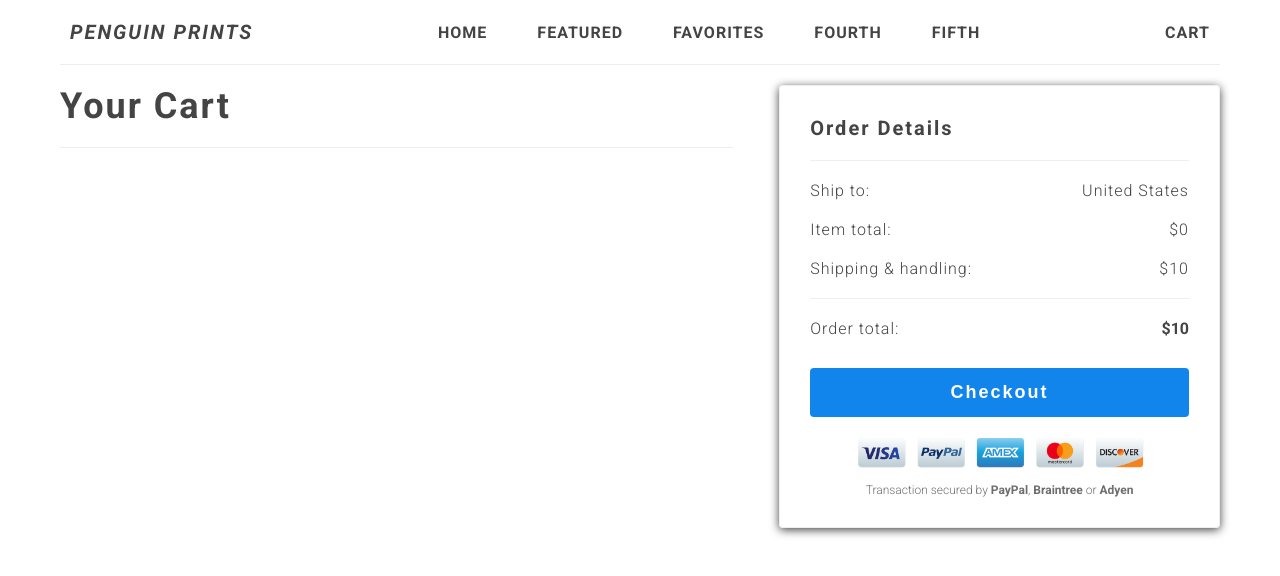
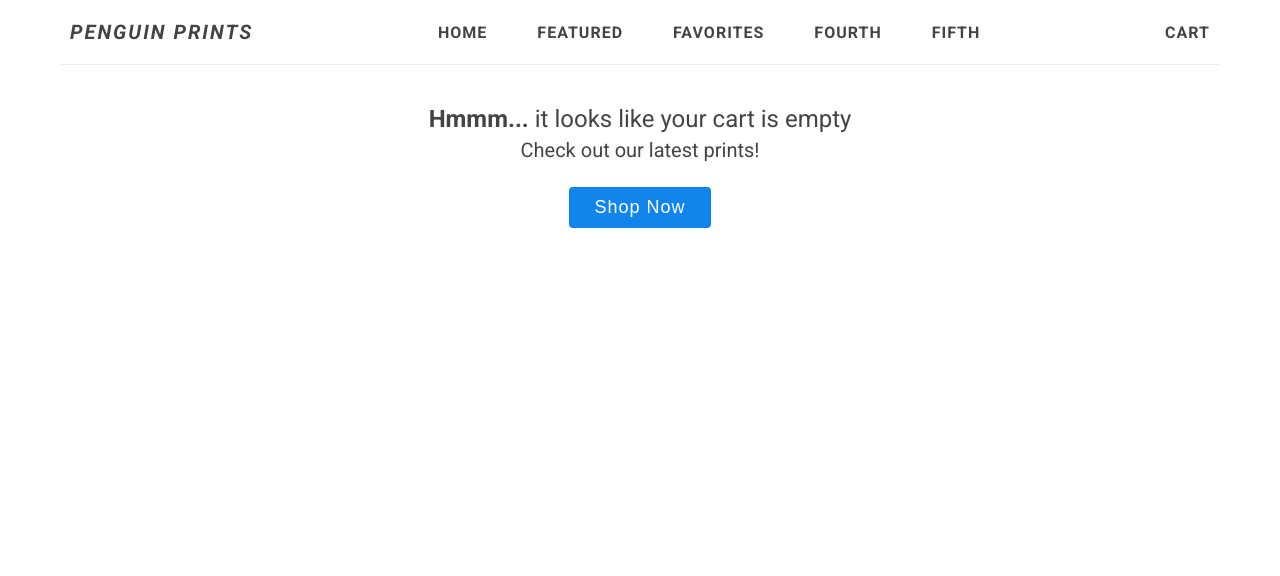
Before and after one commit to dtawata/splash-prints, a Next.js app: page /cart in a window 1280 px wide. Shown: the top 576 px of the page. Built offline with nearby package versions, Linux system fonts and the light colour scheme.

Commit message:
Added message when cart is empty

```diff
--- /dev/null
+++ b/components/cart/Empty.js
@@ -0,0 +1,16 @@
+import styles from '../../styles/cart/Empty.module.css';
+import Link from 'next/link';
+
+const Empty = (props) => {
+  return (
+    <div className={styles.empty}>
+      <div className={styles.title}><strong>Hmmm...</strong> it looks like your cart is empty</div>
+      <div className={styles.cta}>Check out our latest prints!</div>
+      <Link href="/" passHref>
+        <button className={styles.button}>Shop Now</button>
+      </Link>
+    </div>
+  );
+};
+
+export default Empty;
--- a/pages/cart/index.js
+++ b/pages/cart/index.js
@@ -1,33 +1,21 @@
-import { useEffect } from 'react';
 import styles from '../../styles/Cart.module.css';
-import axios from 'axios';
+import { Fragment } from 'react';
 import Content from '../../components/cart/Content';
 import Checkout from '../../components/cart/Checkout';
-import { useState } from 'react';
+import Empty from '../../components/cart/Empty';
 
 const Cart = (props) => {
   const {cart, setCart} = props;
-  // const [content, setContent] = useState([]);
-
-  // useEffect(() => {
-  //   axios.get('http://localhost:3000/api/print', {
-  //     params: {
-  //       id: props.cart
-  //     }
-  //   })
-  //     .then((res) => {
-  //       setContent(res.data);
-  //     })
-  // }, [props.cart])
-
-  // const content = Object.keys(props.cart).map((key) => {
-  //   return props.cart[key];
-  // });
-
+  console.log(cart);
   return (
     <div className={styles.cart}>
-      <Content cart={cart} setCart={setCart} />
-      <Checkout cart={cart} />
+      {Object.keys(cart).length > 0 ?
+        <Fragment>
+          <Content cart={cart} setCart={setCart} />
+          <Checkout cart={cart} />
+        </Fragment> :
+        <Empty />
+      }
     </div>
   );
 };
--- a/styles/Cart.module.css
+++ b/styles/Cart.module.css
@@ -1,4 +1,5 @@
 
 .cart {
   display: flex;
+  padding: 40px 0;
 }
--- /dev/null
+++ b/styles/cart/Empty.module.css
@@ -0,0 +1,28 @@
+
+.empty {
+  width: 100%;
+}
+
+.title {
+  font-size: 24px;
+  text-align: center;
+}
+
+.cta {
+  margin-top: 5px;
+  font-size: 20px;
+  text-align: center;
+}
+
+.button {
+  display: block;
+  margin: 25px auto 0 auto;
+  padding: 10px 25px;
+  background-color: #1285ed;
+  border: none;
+  border-radius: 4px;
+  color: #fff;
+  cursor: pointer;
+  font-size: 18px;
+  letter-spacing: 1px;
+}
```
